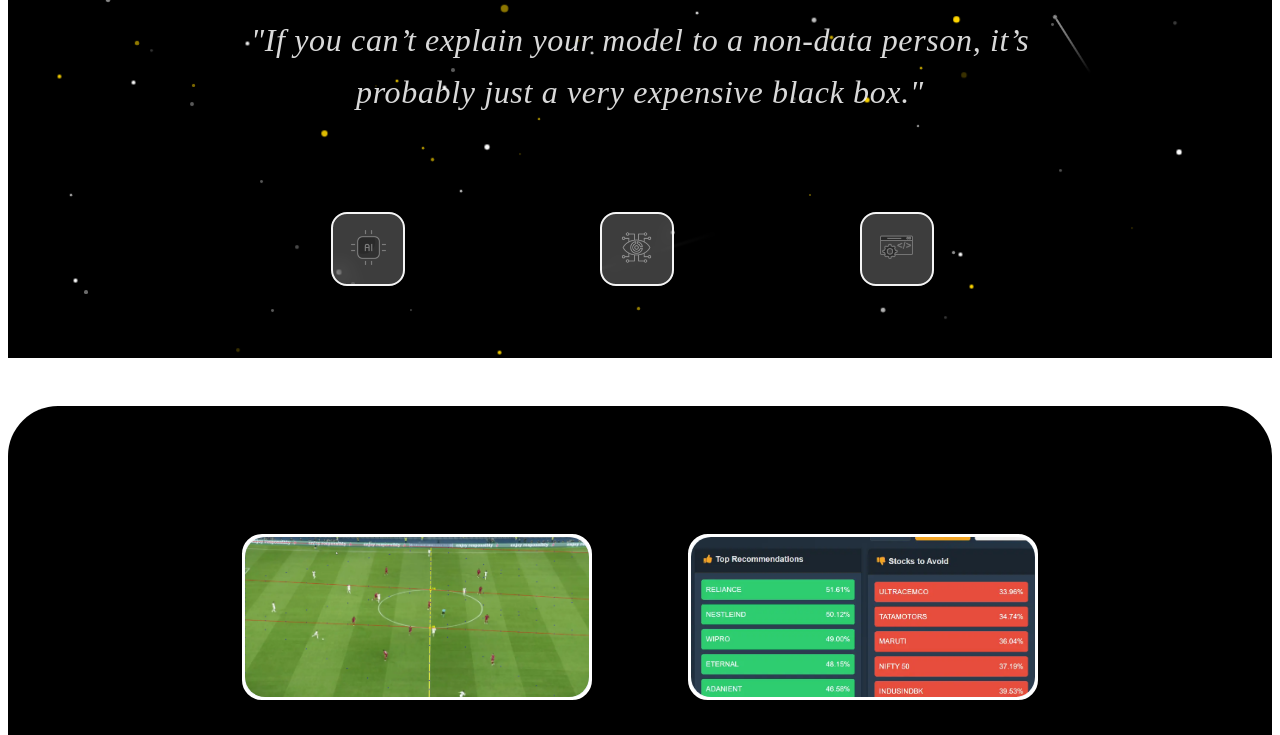
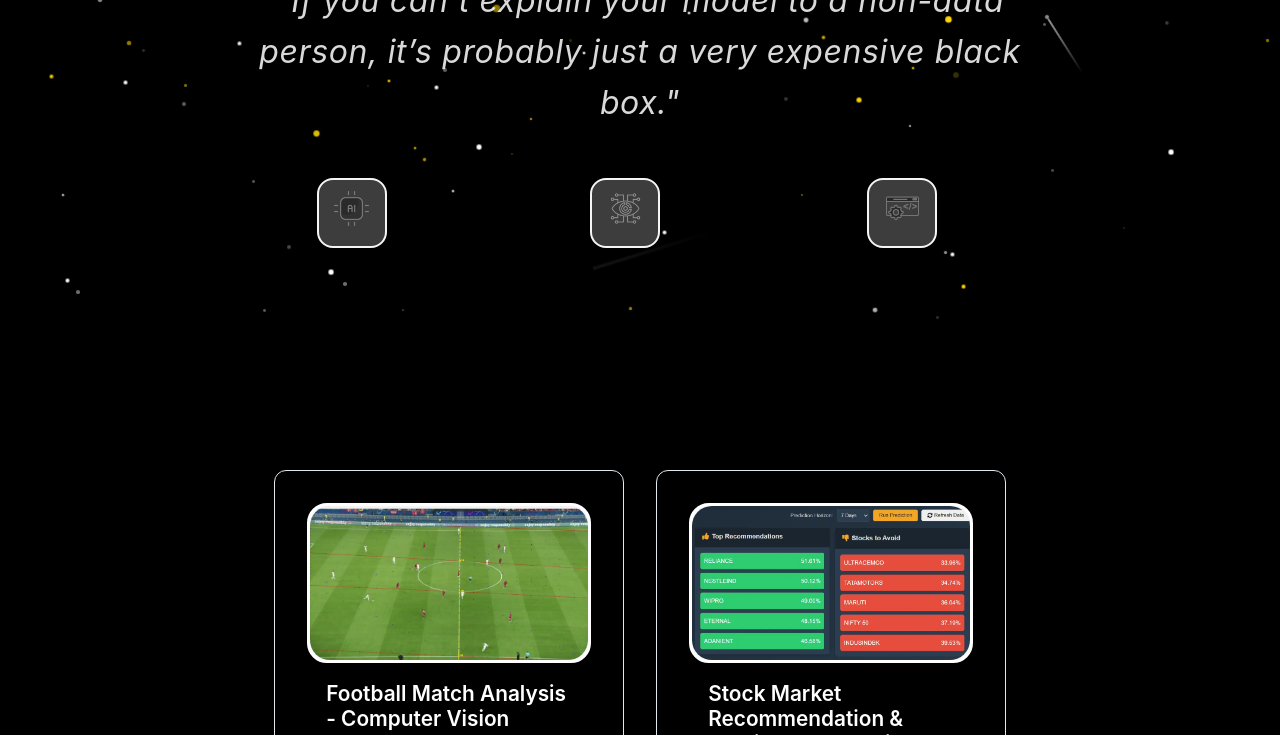
Before and after one commit to DarkDetonator/Jaison_Joseph-Portfolio, a plain HTML site: page projects.html in a window 1280 px wide. Shown: the part 394-1129 px from the top of the page. Drawn offline with Linux system fonts and the light colour scheme; the site is published under a folder, as on GitHub Pages, so addresses that start at the root find nothing; no server answers.

Commit message:
smaller bugs

```diff
--- a/projects.html
+++ b/projects.html
@@ -9,7 +9,7 @@
 <link rel="apple-touch-icon" sizes="180x180" href="/fevicon/favicon-180x180.png">
   <meta name="viewport" content="width=device-width, initial-scale=1, shrink-to-fit=no, user-scalable=no" />
   <link rel="stylesheet" href="loader/loader.css">
-  <link href="/styles.css" rel="stylesheet" />
+  <link href="styles.css" rel="stylesheet" />
   <link href="Poeject_Contact_ScriptStyles/project/project-styles.css" rel="stylesheet" />
   <link href="view_styles/Projects_480px.css" rel="stylesheet" />
   <link href="view_styles/Projects_768px.css" rel="stylesheet" />
@@ -263,7 +263,7 @@
     <!-- Scripts -->
 <script src="prefetech-network/network-speed-test.js"></script>
     <script src="loader/loader.js"></script>
-    <script src="/script.js"></script>
+    <script src="script.js"></script>
     <script src="Poeject_Contact_ScriptStyles/project/projects.js"></script>
     <script src="shooting_stars/shooting-star.js"></script>
 
```
